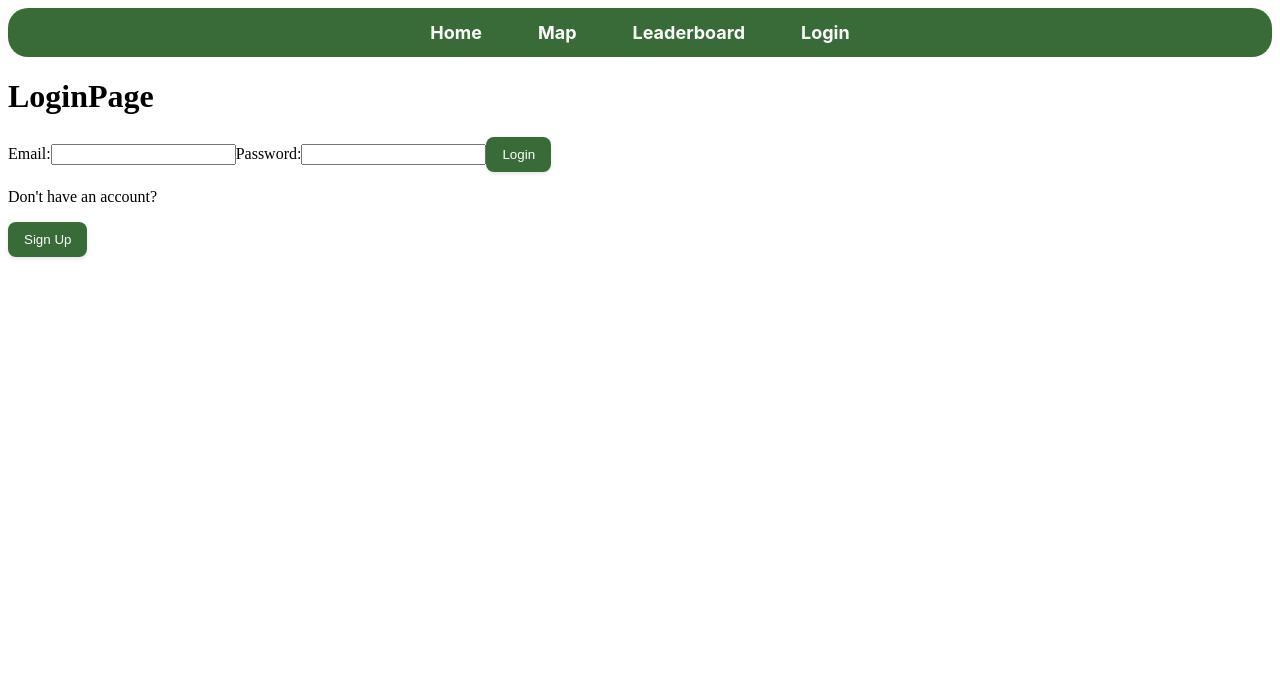
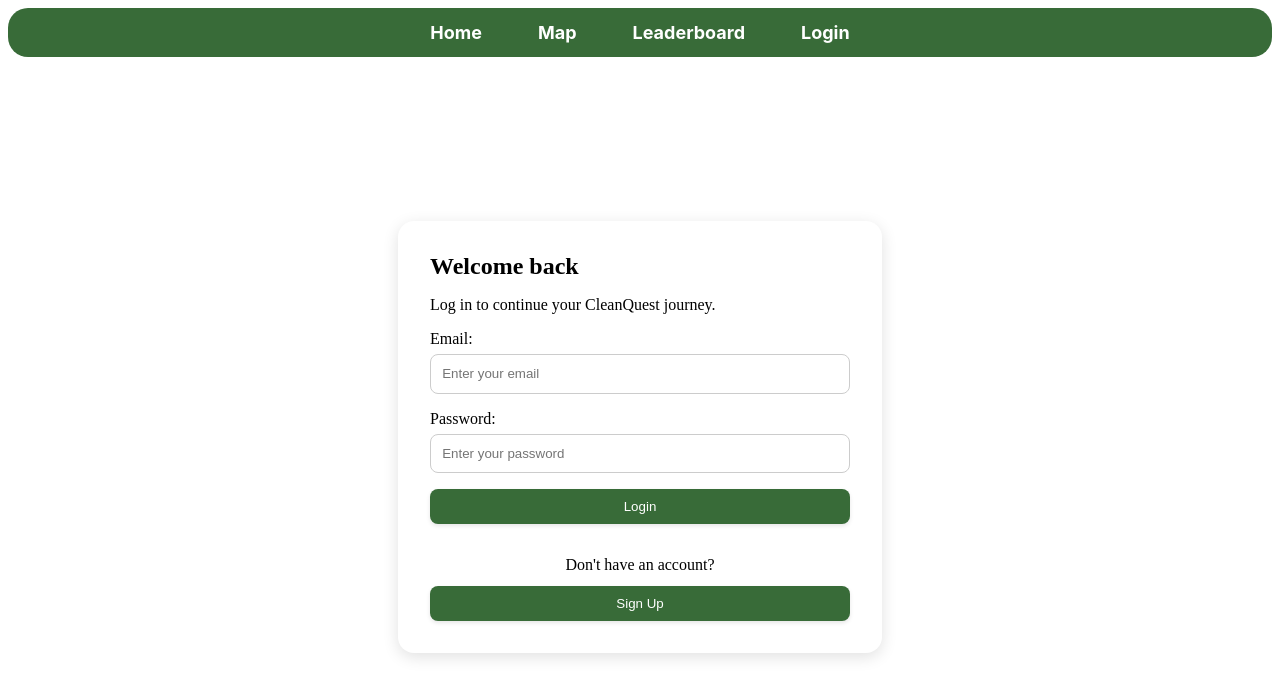
Before and after one commit to andrinanisbet/cleanquest, a React (Vite) app in the folder client/: page / in a window 1280 px wide. Shown: the top 698 px of the page. Built offline with nearby package versions, Linux system fonts and the light colour scheme.

Commit message:
Refactor login page styling

```diff
--- a/client/src/pages/loginPage/loginPage.jsx
+++ b/client/src/pages/loginPage/loginPage.jsx
@@ -3,6 +3,7 @@ import { useNavigate } from "react-router-dom";
 import { useDispatch } from "react-redux";
 import { setCurrentUser } from "../../store/authSlice";
 import Button from "../../components/Button/Button";
+import styles from "./loginPage.module.css";
 
 export default function LoginPage () {
     const [email, setEmail] = useState("");
@@ -32,11 +33,17 @@ export default function LoginPage () {
     }
 
     return(
-        <div>
-        <h1>LoginPage</h1>
+        <div className={styles.loginPage}>
+            <section className={styles.loginCard}>
+                <h1>Welcome back</h1>
+                <p>Log in to continue your CleanQuest journey.</p>
+
                 <label>
                     Email:
-            <input name="emailInput"
+                    <input
+                    name="emailInput"
+                    type="email"
+                    placeholder="Enter your email"
                     value={email}
                     onChange = {(event) => {
                         setEmail(event.target.value)
@@ -44,25 +51,35 @@ export default function LoginPage () {
                 </label>
                 <label>
                     Password:
-            <input name="passwordInput"
+                    <input
+                    name="passwordInput"
                     type="password"
+                    placeholder="Enter your password"
                     value={password}
                     onChange={(event) => {
                         setPassword(event.target.value)
                     }}/>
                 </label>
-        <Button onClick={handleLogin}>
+                <Button
+                className={styles.loginButton}
+                onClick={handleLogin}
+                >
                     Login
                 </Button>
-        <p>
-            Don't have an account?
-        </p>
+                <div className={styles.signupSection}>
+                    <p>Don't have an account?</p>
                     <Button onClick={() => navigate("/signup")}>
                         Sign Up
                     </Button>
+                </div>
 
-        <p>{loginMessage}</p>
 
+                {loginMessage && (
+                    <p className={styles.errorMessage}>
+                        {loginMessage}
+                    </p>
+                )}
+            </section>
         </div>
 
     )
--- /dev/null
+++ b/client/src/pages/loginPage/loginPage.module.css
@@ -0,0 +1,55 @@
+.loginPage {
+    min-height: calc(100vh - 80px);
+    display: flex;
+    justify-content: center;
+    align-items: center;
+}
+
+.loginCard {
+    width: 100%;
+    max-width: 420px;
+    padding: 2rem;
+    border-radius: 16px;
+    background-color: white;
+    box-shadow: 0 4px 16px rgba(0, 0 , 0, 0.12);
+    display: flex;
+    flex-direction: column;
+    gap: 1rem;
+}
+
+.loginCard h1 {
+    margin: 0;
+}
+
+.loginCard p {
+    margin: 0;
+}
+
+.loginCard label {
+    display: flex;
+    flex-direction: column;
+}
+
+.loginCard input {
+    margin-top: 0.4rem;
+    padding: 0.7rem;
+    border-radius: 8px;
+    border: 1px solid #ccc;
+}
+
+.loginButton {
+    width: 100%;
+}
+
+.signupSection {
+    text-align: center;
+    margin-top: 1rem;
+    display: flex;
+    flex-direction: column;
+    gap: 0.75rem;
+}
+
+.errorMessage {
+    color: #c62828;
+    font-size: 0.9rem;
+}
```
Lines whose indentation alone changed are shown as unchanged.
